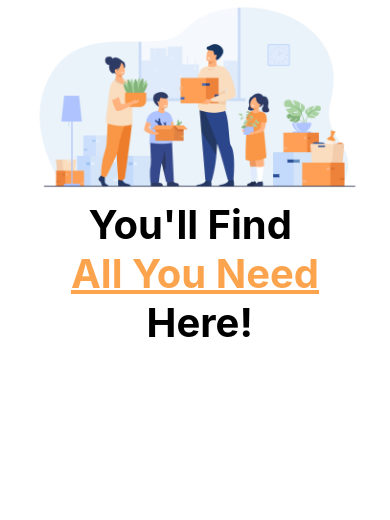
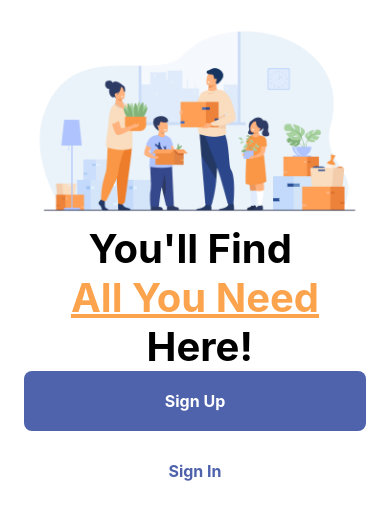
Before and after one commit to ViktorLumiste/MobileAppExample, a React Native app: screen / in a window 390 px wide. Shown: the top 520 px of the page. Built offline with nearby package versions, Linux system fonts and the light colour scheme.

Commit message:
Create Splash Screen

```diff
--- /dev/null
+++ b/src/components/Button/index.js
@@ -0,0 +1,13 @@
+import React from "react";
+import {TouchableOpacity, Text} from "react-native";
+
+import { styles } from "./styles"
+
+const Button = ({title, onPress}) => {
+    return(
+        <TouchableOpacity activeOpacity={0.6} onPress={onPress} style={styles.container}>
+            <Text style={styles.title}>{title}</Text>
+        </TouchableOpacity>
+    )
+}
+export default Button
--- /dev/null
+++ b/src/components/Button/styles.js
@@ -0,0 +1,17 @@
+import { StyleSheet } from "react-native";
+
+export const styles = StyleSheet.create({
+    container:{
+        backgroundColor: '#4F63AC',
+        paddingVertical: 20,
+        paddingHorizontal: 8,
+        borderRadius:8,
+        width: '100%'
+    },
+    title: {
+        color: '#FFFFFF',
+        textAlign: 'center',
+        fontSize: 16,
+        fontWeight: 'bold'
+    }
+})
--- a/src/screens/auth/Splash/index.js
+++ b/src/screens/auth/Splash/index.js
@@ -2,8 +2,10 @@
 import {
     Text,
     View,
-    Image
+    Image,
+    Pressable
 } from "react-native"
+import Button from "../../../components/Button";
 import { styles } from "./styles"
 
 const Splash = () => {
@@ -13,6 +15,12 @@
             <Text style={styles.title} >You'll Find </Text>
             <Text style={[styles.title,styles.innerTitle]}>All You Need</Text>
             <Text style={styles.title} > Here!</Text>
+
+            <Button title="Sign Up"></Button>
+            <Pressable hitSlop={20}>
+                <Text style={styles.footerText}>Sign In</Text>
+            </Pressable>
+
         </View>
     )
 }
--- a/src/screens/auth/Splash/styles.js
+++ b/src/screens/auth/Splash/styles.js
@@ -1,9 +1,19 @@
 import { StyleSheet } from "react-native";
 
 export const styles = StyleSheet.create({
+        container: {
+            padding: 24,
+            flexDirection: 'column',
+            justifyContent: 'center',
+            alignItems: 'center',
+            height: '100%'
+        },
         image:{
             width:'100%',
             height: 200
+        },
+        titleContainer:{
+            marginVertical:54
         },
         title:{
             fontSize:40,
@@ -13,5 +23,12 @@
         innerTitle:{
             color:'#FCA34D',
             textDecorationLine: 'underline'
+        },
+        footerText: {
+            color: '#4F63AC',
+            textAlign: 'center',
+            fontSize: 16,
+            fontWeight: 'bold',
+            marginTop: 30
         }
 })
```
